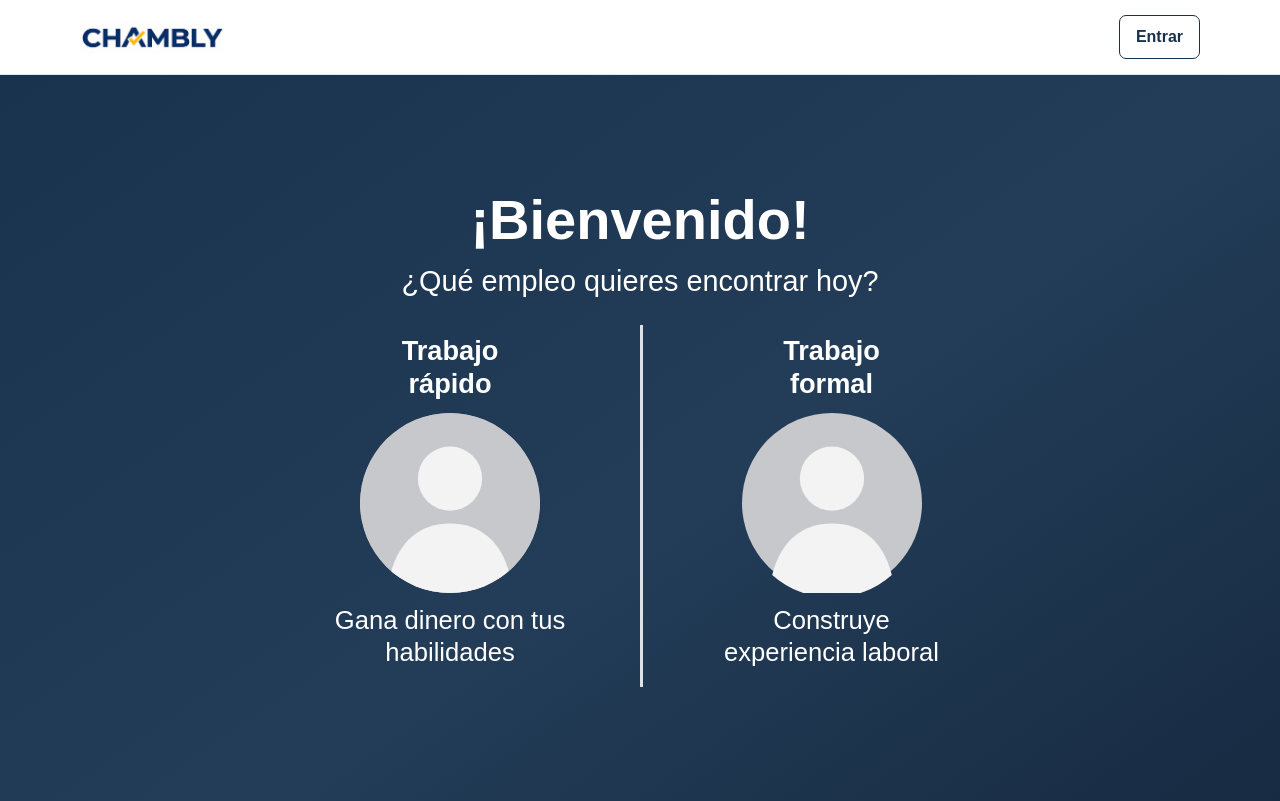
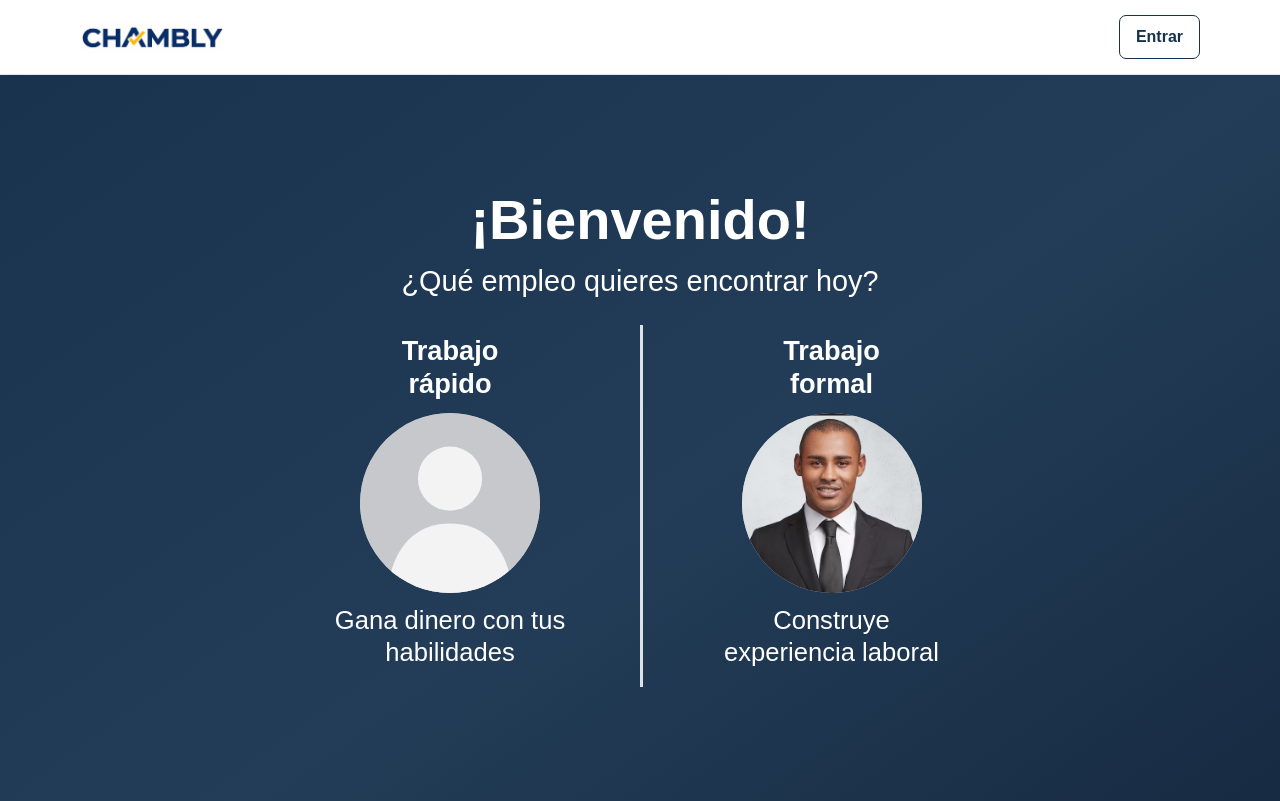
Before and after one commit to juarezangelhack-crypto/Chamby, a plain HTML site: page index.html in a window 1280 px wide. Drawn offline with Linux system fonts and the light colour scheme; no server answers.

Commit message:
Actualizar avatar de trabajo formal
Co-authored-by: Copilot App <223556219+Copilot@users.noreply.github.com>

```diff
--- a/index.html
+++ b/index.html
@@ -31,7 +31,7 @@
         </a>
         <a class="work-choice" href="trabajoformal.html">
           <span class="choice-title">Trabajo<br>formal</span>
-          <img class="choice-illustration no-profile-icon" src="assets/no-profile.svg" alt="">
+          <img class="choice-illustration welcome-profile-avatar" src="assets/formal-profile.png" alt="">
           <span class="choice-caption">Construye<br>experiencia laboral</span>
         </a>
       </div>
```
Also changed, not shown: assets/formal-profile.png (added).
